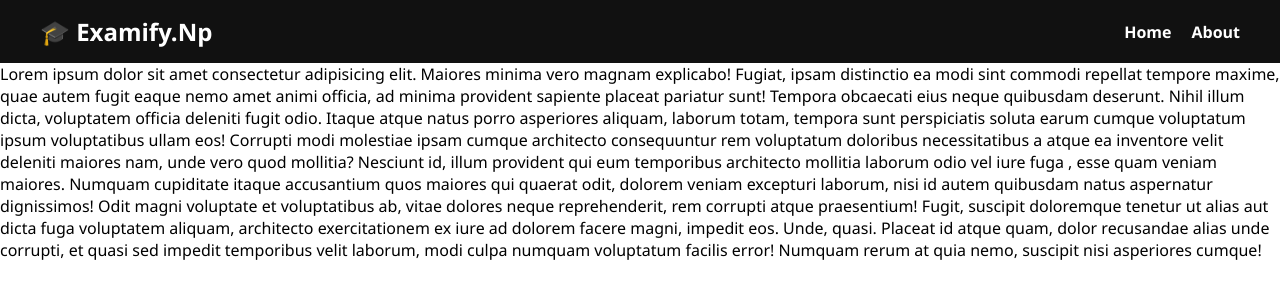
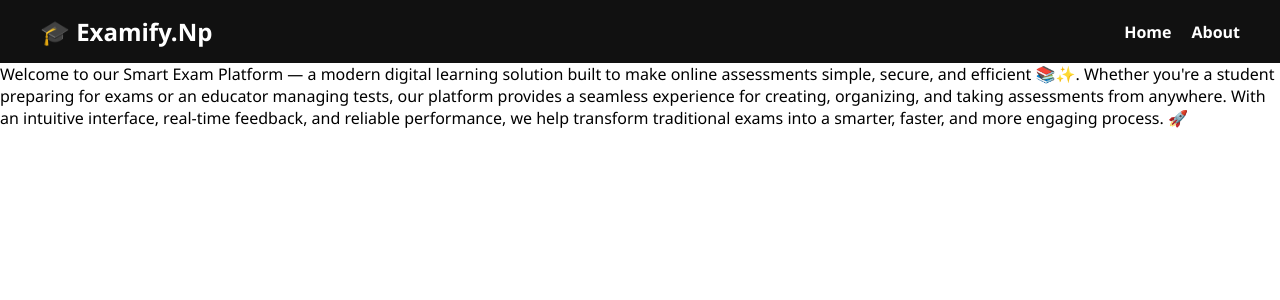
Before and after one commit to XDENTERTAINMENT/EXAMIFY.Np2, a React (Vite) app: page /about in a window 1280 px wide. Shown: the top 300 px of the page. Built offline with nearby package versions, Linux system fonts and the light colour scheme; no server answers.

Commit message:
integrated googleclient and packaged the backend api

```diff
--- a/src/pages/About/About.jsx
+++ b/src/pages/About/About.jsx
@@ -3,18 +3,11 @@ import React from 'react'
 function About() {
   return (
     <div>
-       <p>Lorem ipsum dolor sit amet consectetur adipisicing elit. Maiores minima vero magnam
-         explicabo! Fugiat, ipsam distinctio ea modi sint commodi repellat tempore maxime,
-          quae autem fugit eaque nemo amet animi officia, ad minima provident
-           sapiente placeat pariatur sunt! Tempora obcaecati eius neque quibusdam deserunt.
-            Nihil illum dicta, voluptatem officia deleniti fugit odio.
-            Itaque atque natus porro asperiores aliquam, laborum totam,
-             tempora sunt perspiciatis soluta earum cumque voluptatum ipsum voluptatibus ullam eos!
-             Corrupti modi molestiae ipsam cumque architecto consequuntur rem voluptatum doloribus
-             necessitatibus a atque ea inventore velit deleniti maiores nam, unde vero quod mollitia?
-              Nesciunt id, illum provident qui eum temporibus architecto mollitia laborum odio vel iure fuga
-              , esse quam veniam maiores. Numquam cupiditate itaque accusantium quos maiores qui quaerat odit, dolorem veniam excepturi laborum, nisi id autem quibusdam natus aspernatur dignissimos! Odit magni voluptate et voluptatibus ab, vitae dolores neque reprehenderit, rem corrupti atque praesentium! Fugit, suscipit doloremque tenetur ut alias aut dicta fuga voluptatem aliquam, architecto exercitationem ex iure ad dolorem facere magni, impedit eos. Unde, quasi. Placeat id atque quam, dolor recusandae alias unde corrupti, et quasi sed impedit temporibus velit laborum, modi culpa numquam voluptatum
-         facilis error! Numquam rerum at quia nemo, suscipit nisi asperiores cumque!</p>
+       <p>Welcome to our Smart Exam Platform — a modern digital learning solution built to make online assessments simple,
+        secure, and efficient 📚✨. Whether you're a student preparing for exams or an educator managing tests,
+        our platform provides a seamless experience for creating, organizing, and taking assessments from anywhere.
+         With an intuitive interface, real-time feedback, and reliable performance,
+         we help transform traditional exams into a smarter, faster, and more engaging process. 🚀</p>
     </div>
   )
 }
```
